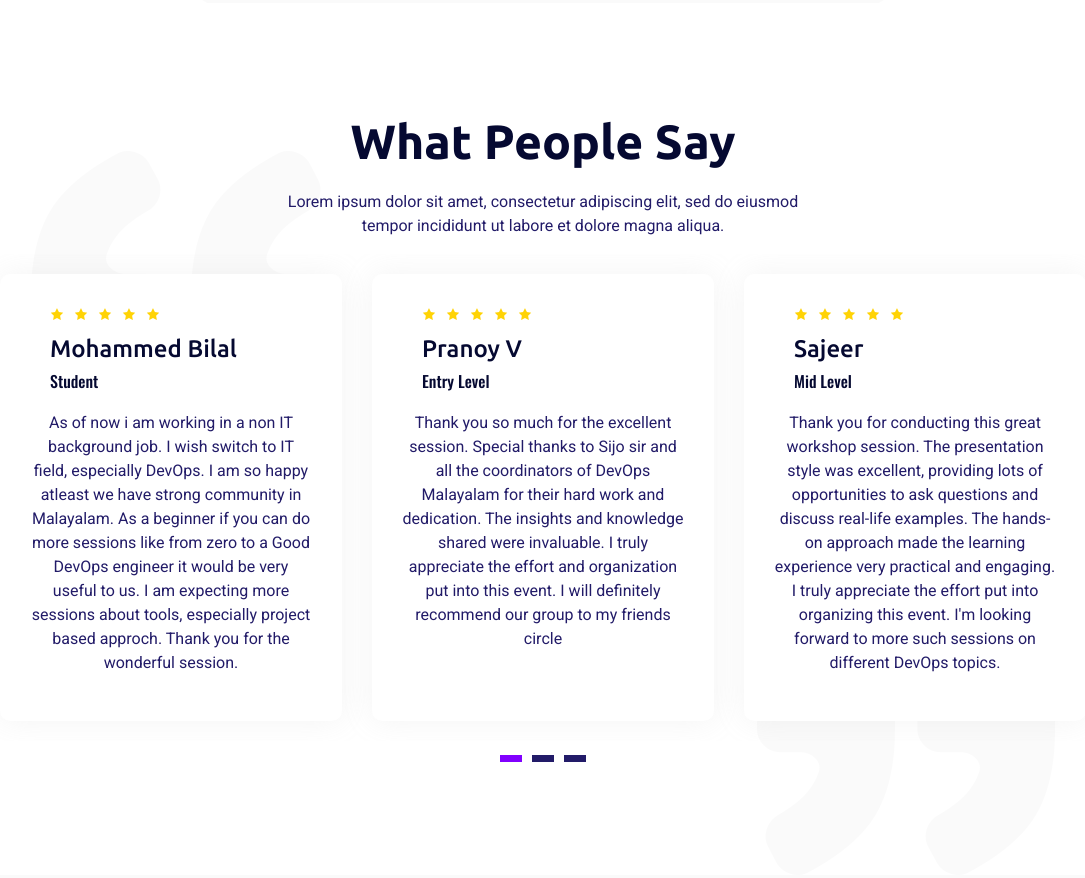
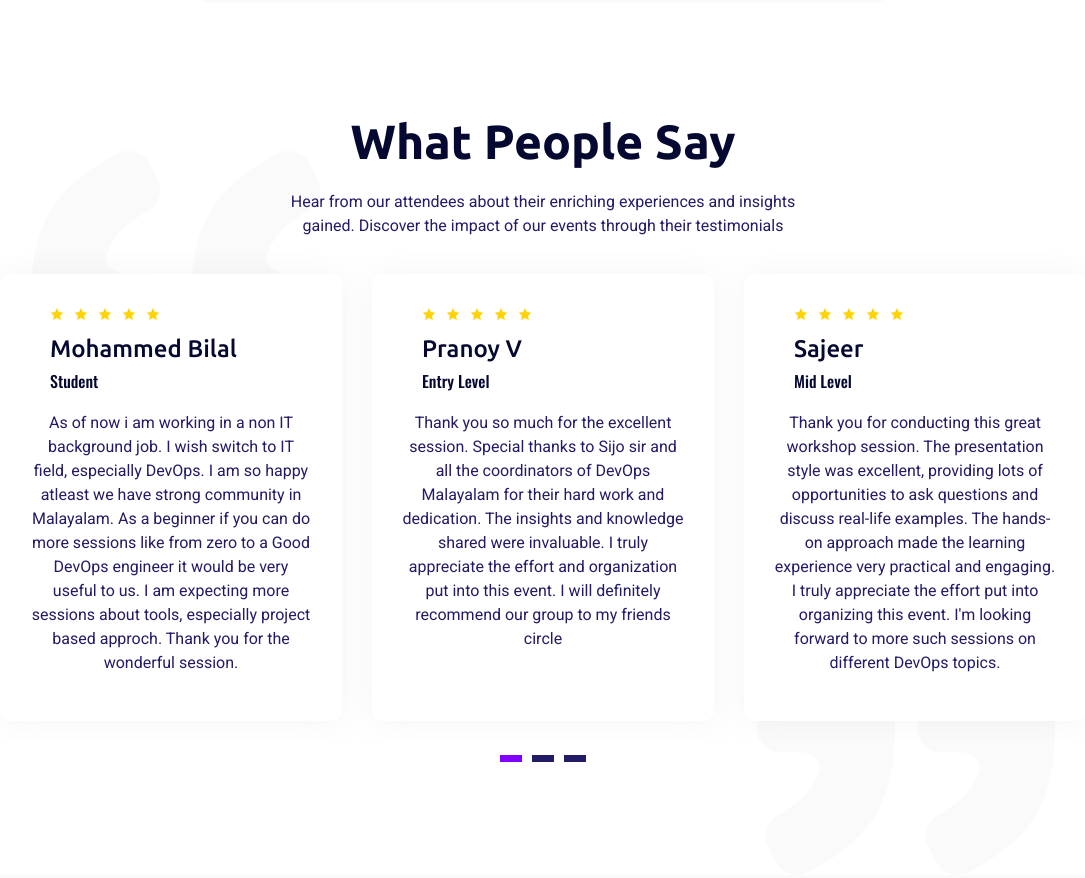
Before and after one commit to neetha05/DevOps-Malayalam, a plain HTML site: page index.html in a window 1280 px wide. Shown: the part 6668-7546 px from the top of the page, without its empty margins (97-1182 px from the left). Drawn offline with nearby package versions, Linux system fonts and the light colour scheme.

Commit message:
Update index.html

```diff
--- a/index.html
+++ b/index.html
@@ -787,7 +787,7 @@
                     <div class="single-gallery vdo-gallery">
                         <img src="assets/images/vdo.png" alt="">
                         <div class="vdo_pop">
-                            <a class="popup-link" href="assets/images/video.mp4">
+                            <a class="popup-link" href="https://youtu.be/mkA0z0dovNY">
                                 <span class="item-ripple2"><i class="fas fa-play"></i></span>
                             </a>
                         </div>
@@ -1000,9 +1000,7 @@
                     <div class="common-title2 text-center wow fadeInUp">
                         <h2>what people say</h2>
                         <p class="margin-top-20">
-                            Lorem ipsum dolor sit amet, consectetur adipiscing elit, sed do eiusmod
-                            tempor incididunt ut
-                            labore et dolore magna aliqua.
+                         Hear from our attendees about their enriching experiences and insights gained. Discover the impact of our events through their testimonials
                         </p>
                     </div>
                 </div>
```
